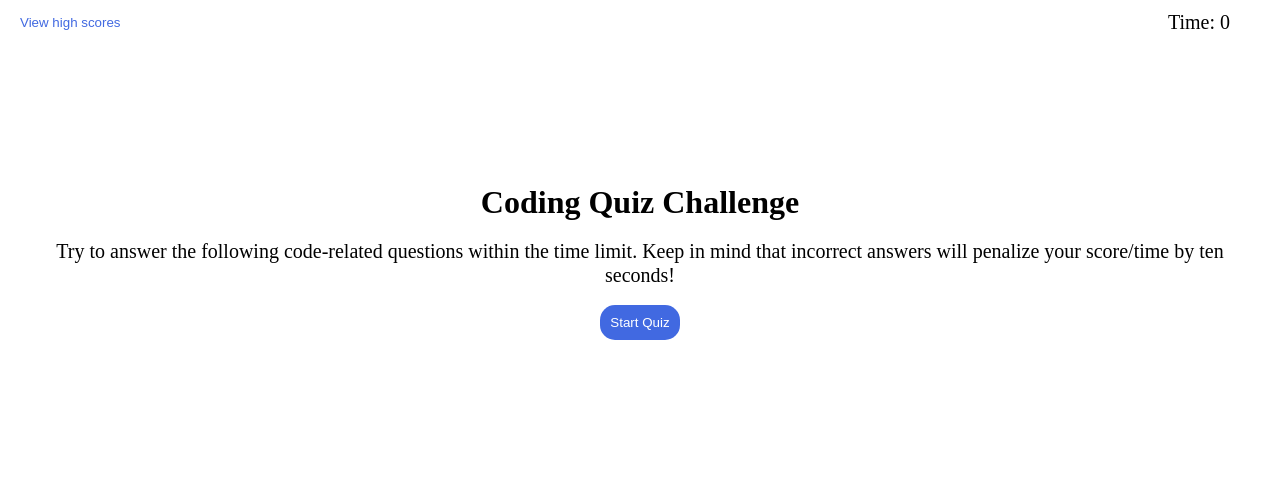
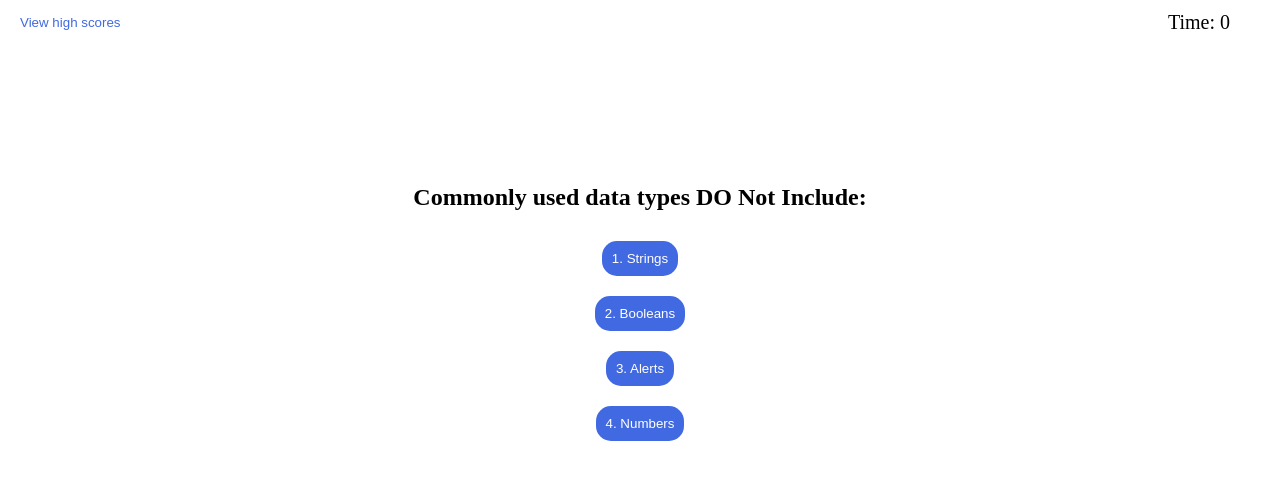
Before and after one commit to aarce96/pop-quiz, a plain HTML site: page index.html in a window 1280 px wide. Both pictures are taken after a click on the button "Start Quiz". Drawn offline with Linux system fonts and the light colour scheme.

Commit message:
add new div for questions

```diff
--- a/assets/css/style.css
+++ b/assets/css/style.css
@@ -29,6 +29,11 @@
     background: none;
     color: royalblue;
 }
+
+/* pseudo-class */
+.highscore-btn:hover {
+    cursor: pointer;
+}
 /* Header style ends */
 
 /* Main style starts*/
@@ -55,4 +60,38 @@ p {
     border-radius: 15px;
     border: none;
 }
+
+/* pseudo-class */
+.start-btn:hover {
+    cursor: pointer;
+    background: skyblue;
+}
 /* Main style ends*/
+
+/* Question styling starts */
+.question {
+    padding-top: 150px;
+    text-align: center;
+}
+
+.question h2 {
+    margin-bottom: 20px;
+}
+
+.question li {
+    padding: 10px;
+}
+
+.question button {
+    background: royalblue;
+    color: white;
+    padding: 10px;
+    border-radius: 15px;
+    border: none;
+}
+
+.question button:hover {
+    cursor: pointer;
+    background: skyblue;
+}
+/* Question styling ends */
--- a/assets/js/script.js
+++ b/assets/js/script.js
@@ -0,0 +1,18 @@
+
+var startBtnEl = document.querySelector("#start-quiz");
+var contentEl = document.querySelector(".content-wrapper");
+var newQuestion = document.querySelector(".question");
+
+var startQuizHandler = function(event) {
+    event.preventDefault();
+    // css styling in js (style.[css-property])
+    contentEl.style.display = "none";
+
+    var divEl = document.createElement("div");
+    divEl.innerHTML =
+        "<h2>Commonly used data types DO Not Include:<h2><ul><li><button>1. Strings</button></li><li><button>2. Booleans</button></li><li><button>3. Alerts</button></li><li><button>4. Numbers</button></li></ul>";
+
+    newQuestion.appendChild(divEl);
+};
+
+startBtnEl.addEventListener("click", startQuizHandler);
--- a/index.html
+++ b/index.html
@@ -25,10 +25,13 @@
             <p>
                 Try to answer the following code-related questions within the time limit.
                 Keep in mind that incorrect answers will penalize your score/time
-             by ten seconds!
+                by ten seconds!
             </p>
             <br />
-            <button class="start-btn">Start Quiz</button>
+            <button class="start-btn" id="start-quiz">Start Quiz</button>
+        </div>
+        <div class="question">
+
         </div>
     </main>
     <script src="./assets/js/script.js"></script>
```
